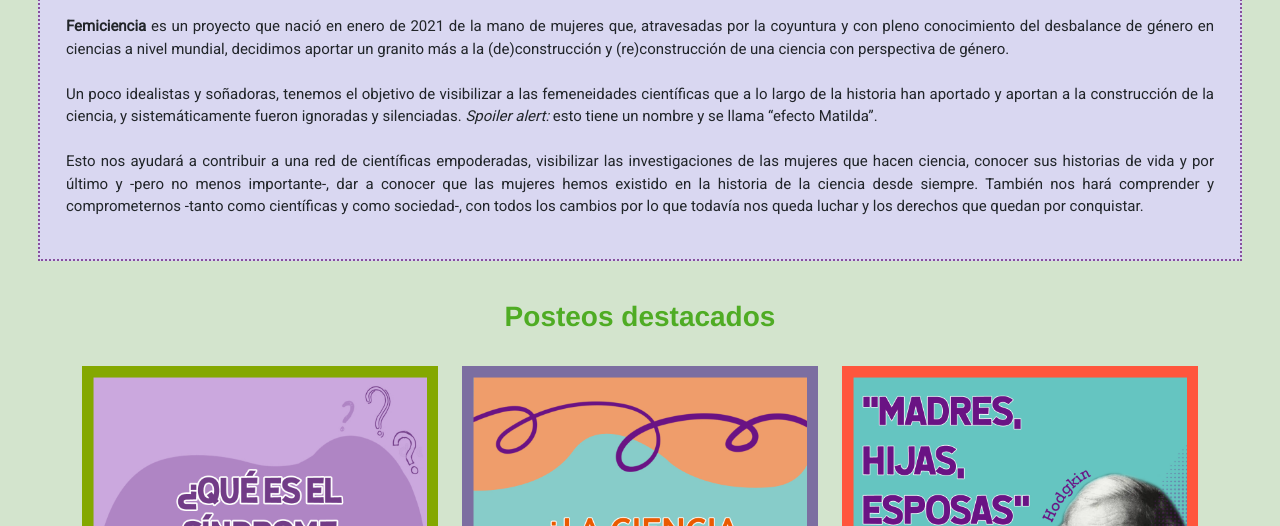
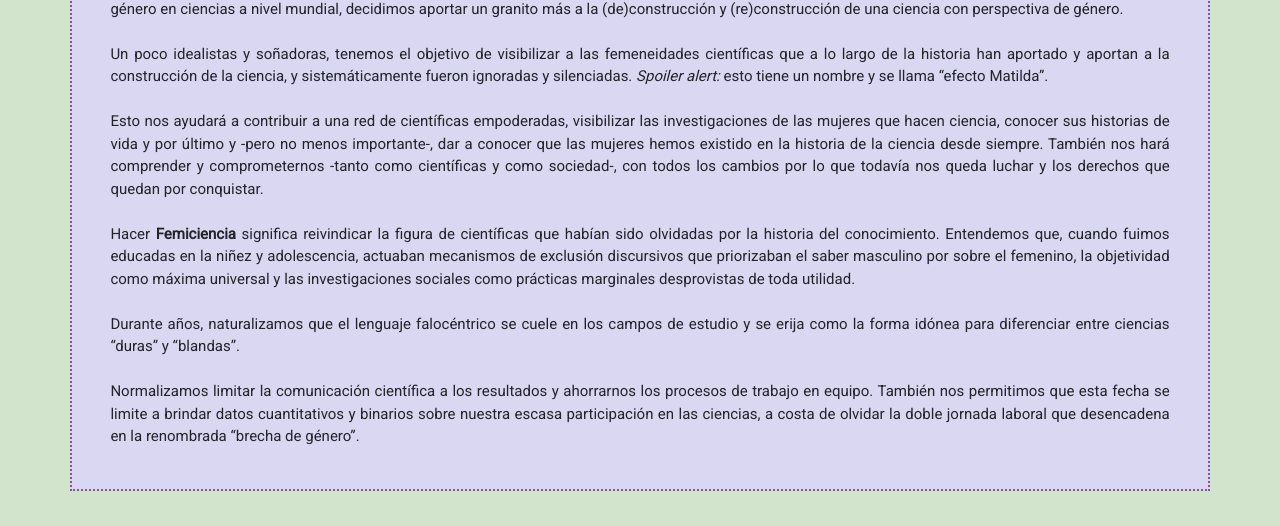
Before and after one commit to MFlorenciaNS/desafio-coder, a website: page index.html in a window 1280 px wide. Shown: the part 272-798 px from the top of the page. Drawn offline with nearby package versions, Linux system fonts and the light colour scheme.

Commit message:
cambios en index y estilos de index

```diff
--- a/index.html
+++ b/index.html
@@ -76,18 +76,20 @@
     <!--Inicio main-->
     <main>
         <!--Inicio sección texto descriptivo-->
-        <section class="index-section">
+        <section class="index-section container">
 
             <div class="index-div">
                 <h1 class="index-heading">¿Qué es Femiciencia?</h1>
-                <p class="index-text">
-                    <strong>Femiciencia</strong> es un proyecto que nació en enero de 2021 de la mano de mujeres que, atravesadas por la coyuntura y con pleno conocimiento del desbalance de género en ciencias a nivel mundial, decidimos aportar un granito más a la (de)construcción y (re)construcción de una ciencia con perspectiva de género.<br><br>
+                <p class="index-text"><strong>Femiciencia</strong> es un proyecto que nació en enero de 2021 de la mano de mujeres que, atravesadas por la coyuntura y con pleno conocimiento del desbalance de género en ciencias a nivel mundial, decidimos aportar un granito más a la (de)construcción y (re)construcción de una ciencia con perspectiva de género.<br><br>
+                Un poco idealistas y soñadoras, tenemos el objetivo de visibilizar a las femeneidades científicas que a lo largo de la historia han aportado y aportan a la construcción de la ciencia, y sistemáticamente fueron ignoradas y silenciadas. <i>Spoiler alert:</i> esto tiene un nombre y se llama “efecto Matilda”.<br><br>
 
-                    Un poco idealistas y soñadoras, tenemos el objetivo de visibilizar a las femeneidades científicas que a lo largo de la historia han aportado y aportan a la construcción de la ciencia, y sistemáticamente fueron ignoradas y silenciadas. <i>Spoiler alert:</i> esto tiene un nombre y se llama “efecto Matilda”.<br><br>
+                Esto nos ayudará a contribuir a una red de científicas empoderadas, visibilizar las investigaciones de las mujeres que hacen ciencia, conocer sus historias de vida y por último y -pero no menos importante-, dar a conocer que las mujeres hemos existido en la historia de la ciencia desde siempre. También nos hará comprender y comprometernos -tanto como científicas y como sociedad-, con todos los cambios por lo que todavía nos queda luchar y los derechos que quedan por conquistar. <br><br>
+                Hacer <strong>Femiciencia</strong> significa reivindicar la figura de científicas que habían sido olvidadas por la historia del conocimiento. Entendemos que, cuando fuimos educadas en la niñez y adolescencia, actuaban mecanismos de exclusión discursivos que priorizaban el saber masculino por sobre el femenino, la objetividad como máxima universal y las investigaciones sociales como prácticas marginales desprovistas de toda utilidad. <br><br>
+                Durante años, naturalizamos que el lenguaje falocéntrico se cuele en los campos de estudio y se erija como la forma idónea para diferenciar entre ciencias “duras” y “blandas”. <br><br>
+                Normalizamos limitar la comunicación científica a los resultados y ahorrarnos los procesos de trabajo en equipo. También nos permitimos que esta fecha se limite a brindar datos cuantitativos y binarios sobre nuestra escasa participación en las ciencias, a costa de olvidar la doble jornada laboral que desencadena en la renombrada “brecha de género”.</p>
 
-                    Esto nos ayudará a contribuir a una red de científicas empoderadas, visibilizar las investigaciones de las mujeres que hacen ciencia, conocer sus historias de vida y por último y -pero no menos importante-, dar a conocer que las mujeres hemos existido en la historia de la ciencia desde siempre. También nos hará comprender y comprometernos -tanto como científicas y como sociedad-, con todos los cambios por lo que todavía nos queda luchar y los derechos que quedan por conquistar.
-                </p>
-             </div>
+            </div>
+
         </section>
         <!--Fin sección texto descriptivo-->
 
--- a/scss/components/_index.scss
+++ b/scss/components/_index.scss
@@ -3,8 +3,8 @@
 main{
     .index-section{
         background-color: $color-lilac-background;
-        padding: 2%;
-        margin: 3%;
+        padding: 2% 3% 2% 3%;
+        margin-bottom: 3%;
         border: 2px dotted $color-violet-femi;
         .index-div{
             .index-heading {
```
Also changed, not shown: css/style.css.
